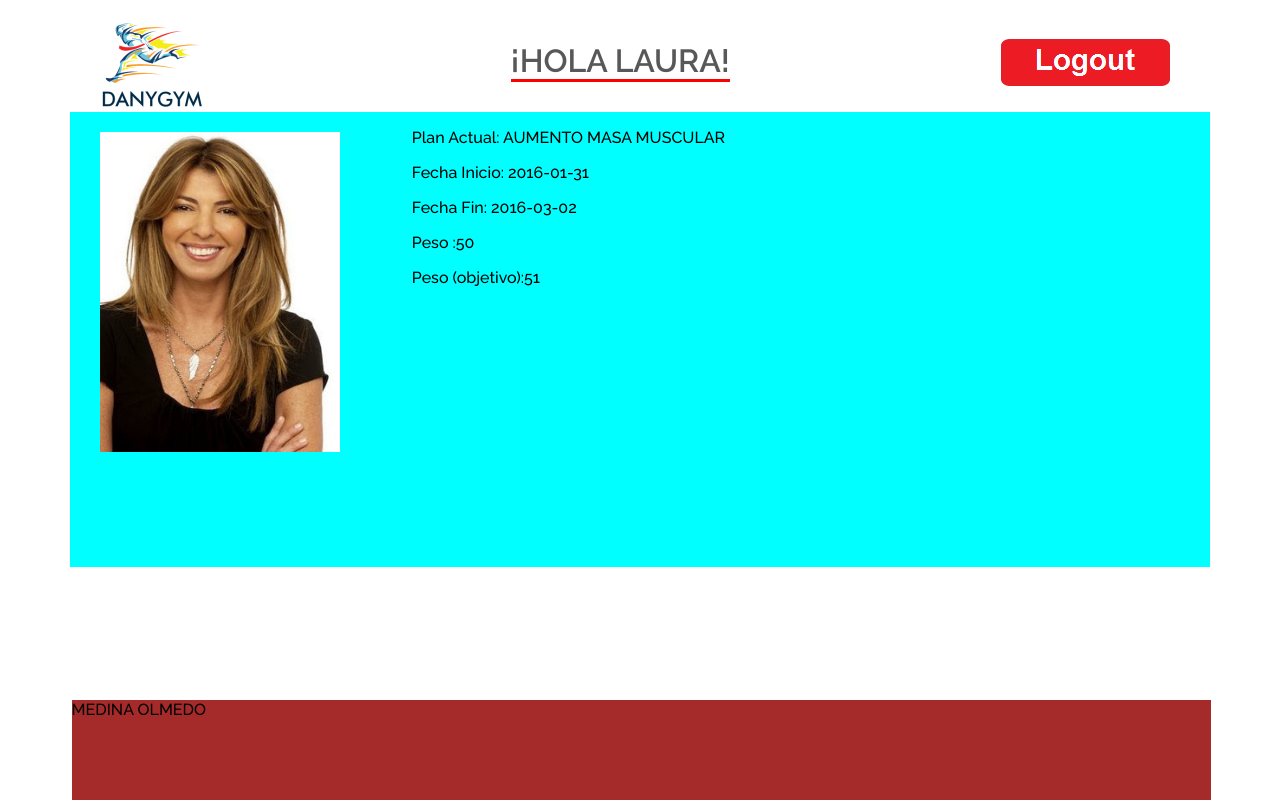
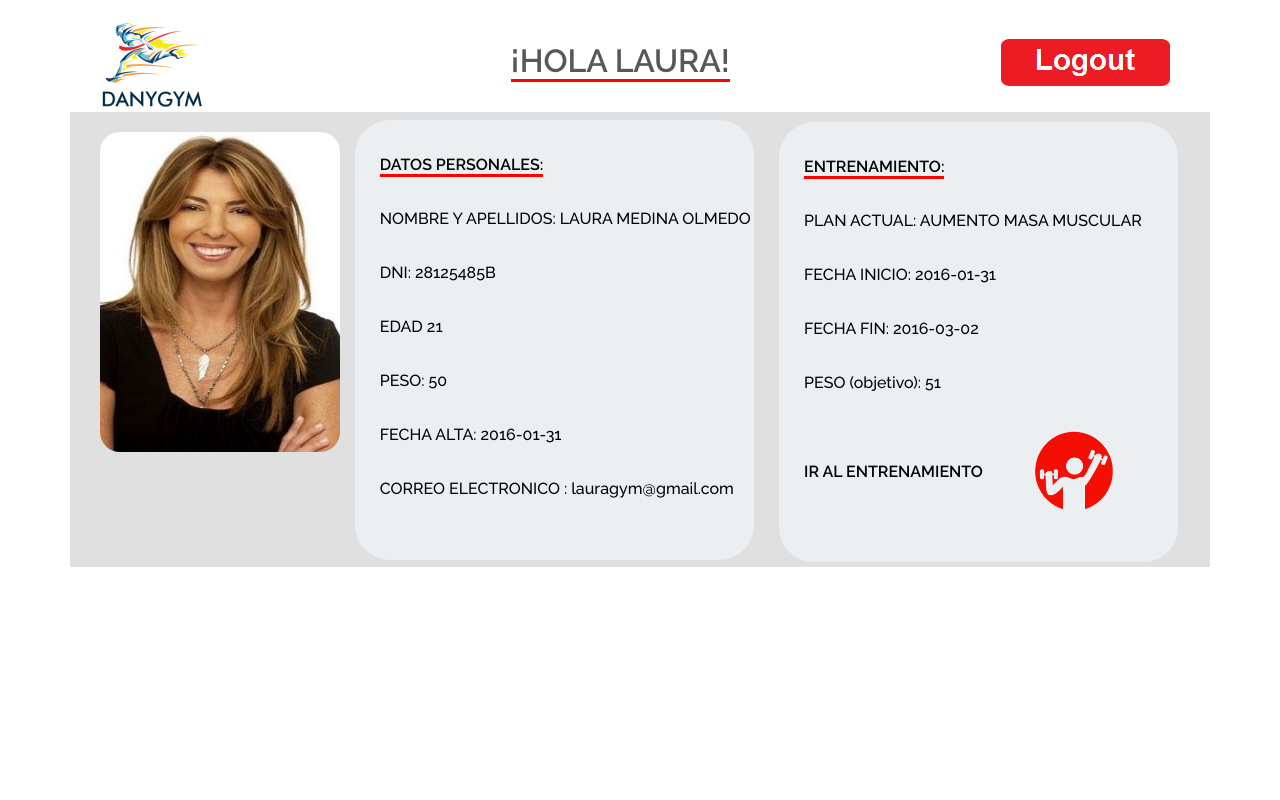
Before and after one commit to danielternero/PROYECTO-DANIGYM, a PHP site: page /gym/usuario.php in a window 1280 px wide. Run offline with PHP 8.4, Linux system fonts and the light colour scheme; a user stored in the database is signed in; data comes from the database, SQL or seed files in the repository; both versions use the stored data as it was after the commit; some libraries are stand-ins or nearby versions.

Commit message:
11/02/2016

```diff
--- a/gym/proyecto1.css
+++ b/gym/proyecto1.css
@@ -83,8 +83,6 @@ width: 100%;
 .subrayado {
 border-bottom: 3px solid red;
 font-size: 16px;
-
-
 }
  .instalaciones{
    clear: both;
--- a/gym/usuario.css
+++ b/gym/usuario.css
@@ -41,6 +41,16 @@ text-align: center;
 color:#585858;
 }
 
+.welcomeentreno{
+margin-left: 190px;
+float: left;
+border-bottom: 3px solid red;
+margin-top:30px;
+text-align: center;
+color:#585858;
+
+}
+
 .botoncerrar{
 margin-top: 20px;
 margin-left: 9px;
@@ -52,23 +62,61 @@ width: 95%;
 height: 455px;
 float: left;
 margin-left: 2.5%;
-background-color: aqua;
+background-color:#E0E0E0;
+}
+
+/*------------------FOTO USUARIO---------------------------*/
+#contenidofoto {
+float: left;
+width: 25%;
+height: 340px;
+}
+
+#fotousuario {
+margin-top: 20px;
+margin-left: 30px;
+width: 240px;
+height: 320px;
+border-radius: 20px;
+}
+/*------------------------FIN FOTO USUARIO----------*/
+#contenidodatos{
+float: left;
+width: 35%;
+height: 440px;
+background-color: #ECEFF1;
+margin-top: 8px;
+border-radius: 35px;
+}
+
+#contenidodatos p{
+margin-top:35px;
+margin-left: 25px;
 
 }
 
-#contenidofoto {
+#contenidoplan{
 float: left;
-width: 30%;
-height: 340px;
+width: 35%;
+height: 440px;
+background-color: #ECEFF1;
+margin-top: 10px;
+border-radius: 35px;
+margin-left: 25px
 }
 
-#contenidodatos{
-float: left;
-width: 70%;
-height: 440px;
+#contenidoplan p{
+margin-top: 35px;
+margin-left: 25px;
 
 }
 
+.subrayado {
+border-bottom: 3px solid red;
+font-size: 16px;
+font-weight: bold;
+}
+*/-----------------------------------pie------------------------*/
 #pie {
 clear: both;
 width: 89%;
@@ -76,13 +124,33 @@ height: 100px;
 position: fixed;
 bottom: 0;
 margin-left: 2.5%;
-background-color: brown;
 }
 
-#fotousuario {
-margin-top: 20px;
-margin-left: 30px;
-width: 240px;
-height: 320px;
+#logoentreno{
+width: 80px;
+height: 80px;
+margin-left:230px;
+margin-top: -50px;
+}
+
+
+*/-----------------------------TABLA-------------------*/
+
+table {  color: #333; width: 640px; border-collapse: collapse;}
+td, th { border: 1px solid transparent; height: 30px; }
+th { background: #D3D3D3; font-weight: bold; }
+td { background: #FAFAFA; text-align: center; width:10%; }
+tr:nth-child(even) td { background: #F1F1F1; }
+tr:nth-child(odd) td { background: #FEFEFE; }
+
+.logovideo{
+width: 50px;
+height: 50px;
+}
+
+.videourl{
+margin-left: 30%;
+margin-top: 30px;
+width: 100%;
 
 }
--- a/gym/usuario.php
+++ b/gym/usuario.php
@@ -30,6 +30,9 @@ if (!isset($_SESSION["user"])) {
                      $datos['dni']=$obj->FKDNI;
                      $datos['planactual']=$obj->TIPO;
                      $datos['fotousuario']=$obj->IMAGEN_PERSONAL;
+                     $datos['edad']=$obj->EDAD;
+                     $datos['alta']=$obj->FECHA_ALTA;
+                      $datos['correo']=$obj->CORREO_ELECTRONICO;
                  }
               }
           } else {
@@ -75,17 +78,29 @@ echo strtoupper($_SESSION['user']);
   <div id="cuerpo">
 
     <div id="contenidofoto"><img id="fotousuario" src="<?php echo $datos['fotousuario'];?>" ></div>
-      <div id="contenidodatos"><p>Plan Actual: <?php echo $datos['planactual'];?></p>
-          <p>Fecha Inicio: <?php echo $datos['fechainicio'];?></p>
-    <p>Fecha Fin: <?php echo $datos['fechafin'];?></p>
-    <p>Peso :<?php echo $datos['pesoini'];?></p>
-    <p>Peso (objetivo):<?php echo $datos['pesofin'];?></p>
+      <div id="contenidodatos">
+          <p><span class="subrayado">DATOS PERSONALES:</span></p>
+          <p>NOMBRE Y APELLIDOS: <?php echo $datos['nombre']." ".$datos['apellidos'];?></p>
+          <p>DNI: <?php echo $datos['dni']?></p><p>EDAD <?php echo $datos['edad']?></p>
+          <p>PESO: <?php echo $datos['pesoini'];?></p>
+          <p>FECHA ALTA: <?php echo $datos['alta'];?></p>
+            <p>CORREO ELECTRONICO : <?php echo $datos['correo'];?></p>
     </div>
+        <div  id="contenidoplan">
+           <p><span class="subrayado">ENTRENAMIENTO:</span></p>
+            <p>PLAN ACTUAL: <?php echo $datos['planactual'];?></p>
+            <p>FECHA INICIO: <?php echo $datos['fechainicio'];?></p>
+            <p>FECHA FIN: <?php echo $datos['fechafin'];?></p>
+            <p>PESO (objetivo): <?php echo $datos['pesofin'];?></p></br>
+    <p><strong>IR AL ENTRENAMIENTO </strong><a href="entreno_usuario.php"><img id="logoentreno" src="../img/entreno.jpg"></a></p>
+      </div>
+
+        </div>
+
+
   </div>
   <div id="pie">
-            <?php
-    echo $datos['apellidos'];
-?>
+
 </div>
 
 
```
Also changed, not shown: gym/BSD/danigym.sql (added, +223 -0 lines), gym/entreno_usuario.php (added, +112 -0 lines), img/entreno.jpg (added), img/fotos_personal/laura.jpg, img/instalaciones/actividadesdirigidas.jpg, img/instalaciones/running.jpg, img/video.jpg (added).
